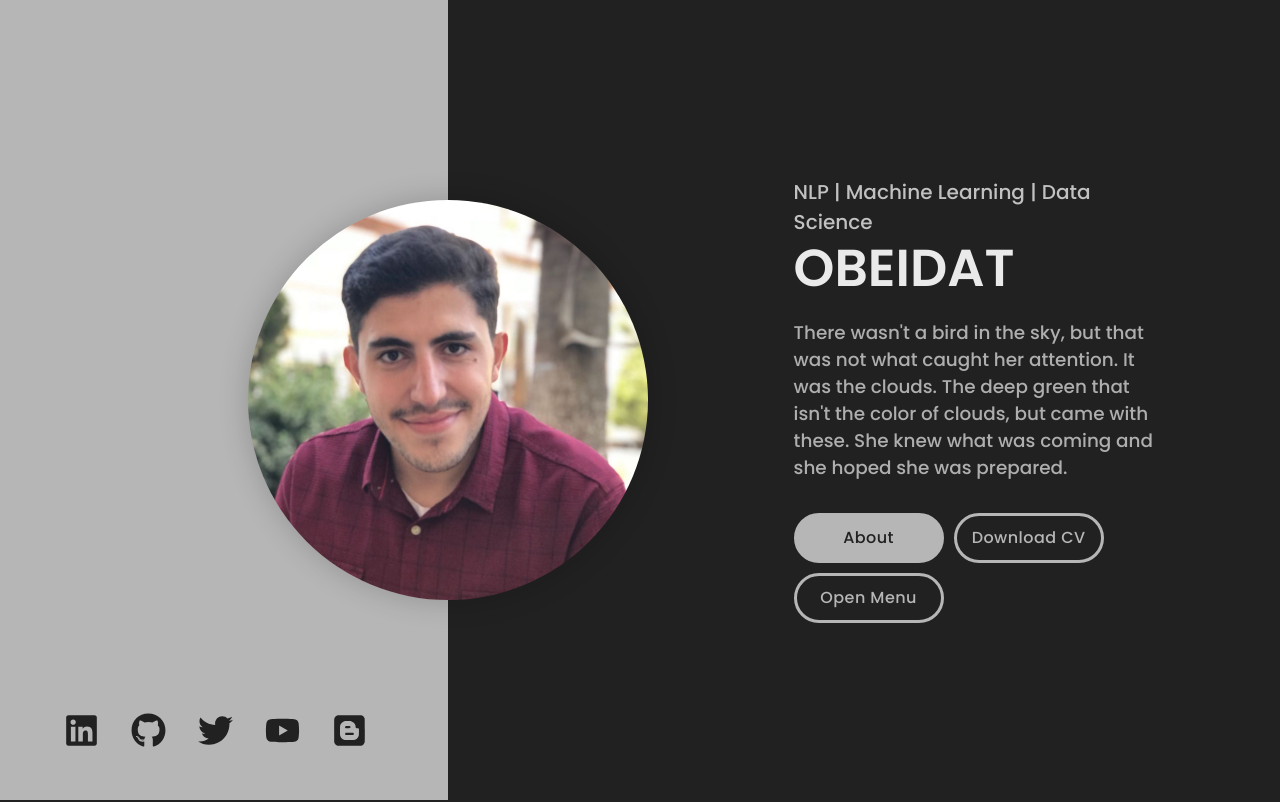
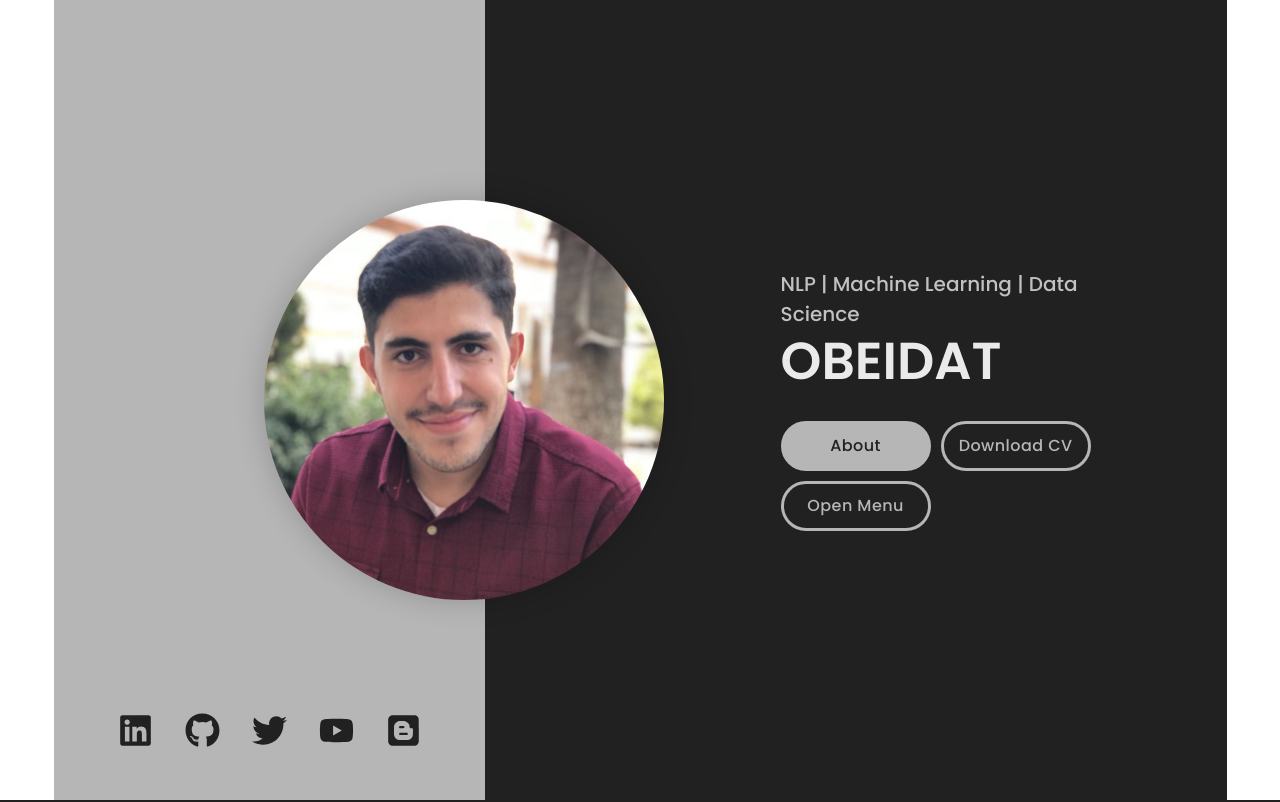
Before and after one commit to motasem-obeidat/motasem-obeidat.github.io-1, a React (Create React App) app: page / in a window 1280 px wide. Shown: the top 802 px of the page. Built offline with nearby package versions, Linux system fonts and the light colour scheme; a web font is replaced by a local one.

Commit message:
Update Landing.js

```diff
--- a/src/components/Landing/Landing.js
+++ b/src/components/Landing/Landing.js
@@ -38,7 +38,7 @@ function Landing() {
         border: `3px solid ${theme.tertiary}`,
       },
       [t.breakpoints.down('sm')]: {
-        width: '100%', // Make button full width on mobile
+        width: '100%', // Full width on mobile
       },
     },
     contactBtn: {
@@ -60,8 +60,7 @@ function Landing() {
         border: `3px solid ${theme.tertiary}`,
       },
       [t.breakpoints.down('sm')]: {
-        display: 'block',
-        width: '100%', // Make button full width on mobile
+        width: '100%', // Full width on mobile
       },
     },
   }));
@@ -166,7 +165,7 @@ function Landing() {
           >
             <h6>{headerData.title}</h6>
             <h1>{headerData.name}</h1>
-            <p>{headerData.desciption}</p>
+            <p>{headerData.description}</p>
 
             <div className='lcr-buttonContainer'>
               <NavLink to='/#about' smooth={true} spy='true' duration={2000}>
```
